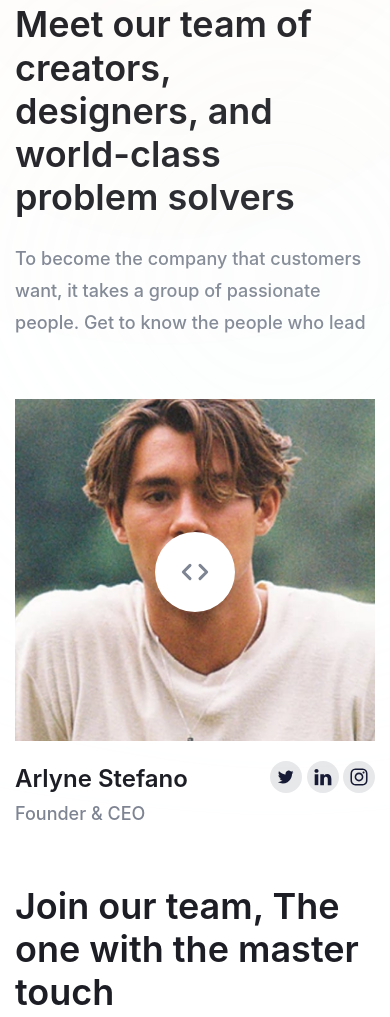
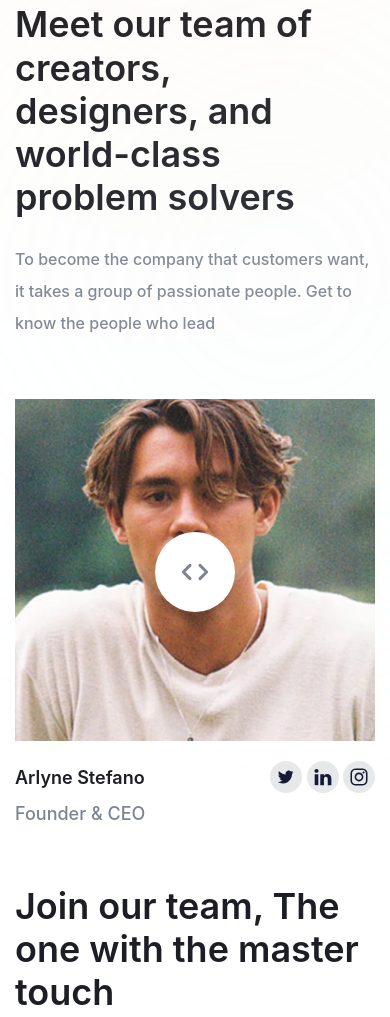
Before and after one commit to desaris/coca, a website built with Vite: page team.html in a window 390 px wide. Shown: the part 1766-2783 px from the top of the page. Built offline with nearby package versions, Linux system fonts and the light colour scheme; a web font is replaced by a local one.

Commit message:
Added text adaptation (for text-p-large & text-p-medium)

```diff
--- a/src/public/scss/globals/text.scss
+++ b/src/public/scss/globals/text.scss
@@ -119,10 +119,18 @@
 
         &-large {
             font-size: 24px;
+
+            @include mobile {
+                font-size: 18px;
+            }
         }
 
         &-medium {
             font-size: 18px;
+
+            @include mobile {
+                font-size: 16px;
+            }
         }
 
         &-default {
```
